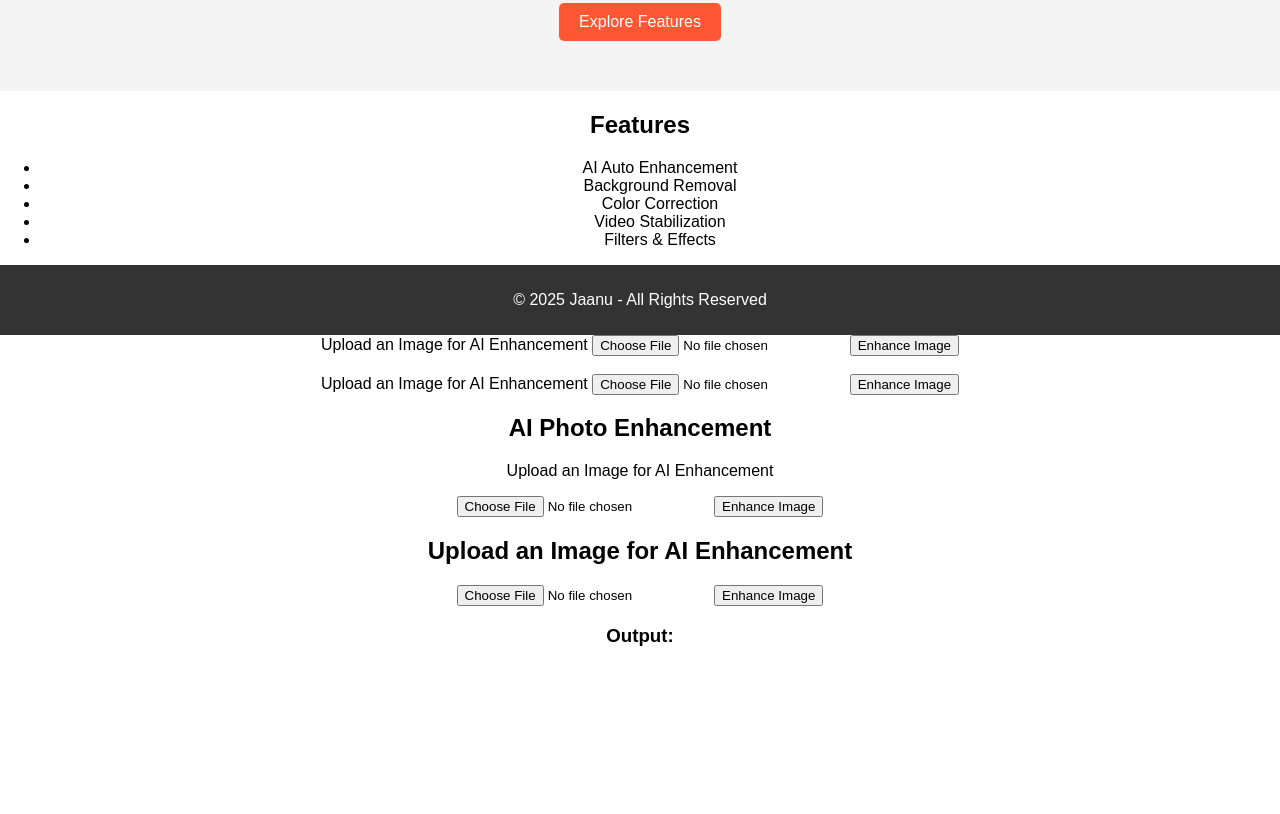
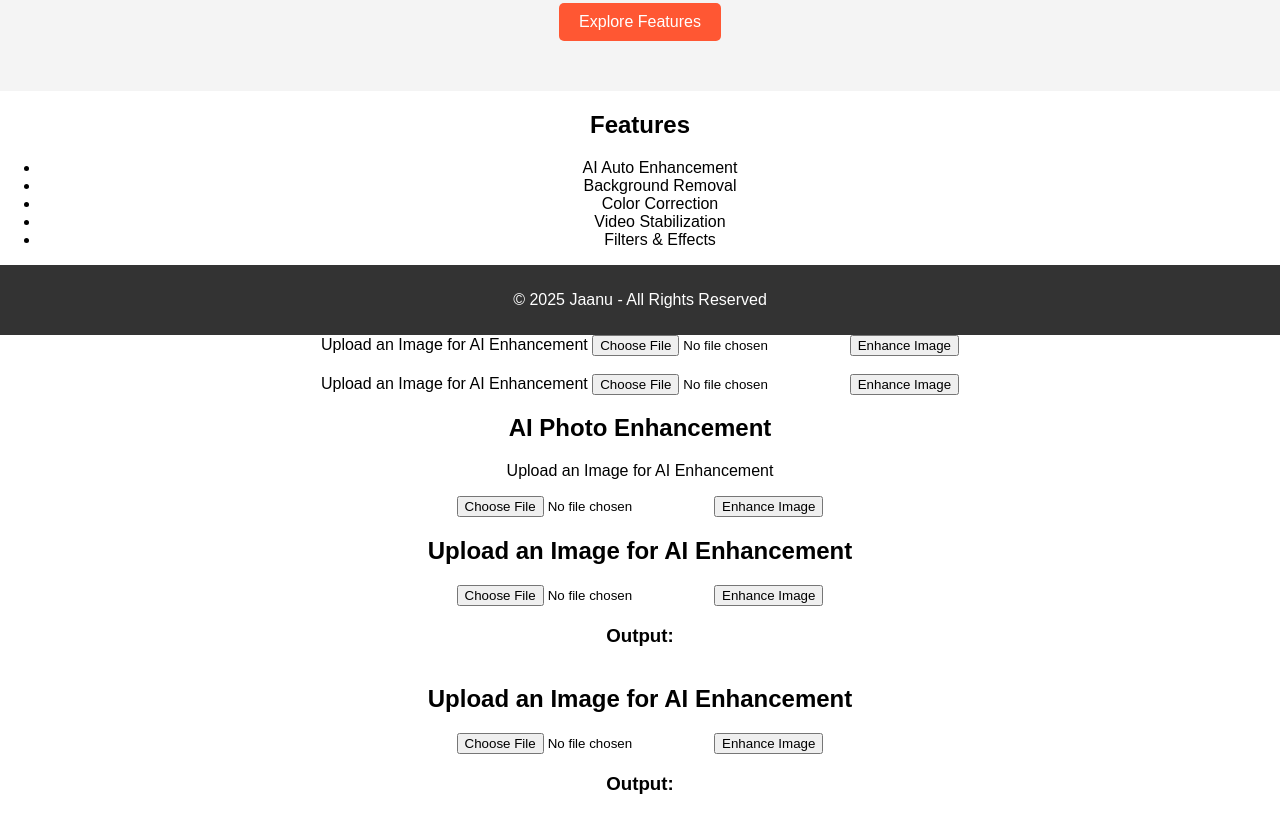
Before and after one commit to surajnama/JaanuWebsite, a plain HTML site: page index.html in a window 1280 px wide. Shown: the part 321-1135 px from the top of the page. Before the commit the page ends 987 px from the top, so only its background shows below. Drawn offline with Linux system fonts and the light colour scheme.

Commit message:
Update index.html

```diff
--- a/index.html
+++ b/index.html
@@ -174,3 +174,47 @@ ii vividh<!DOCTYPE html>
 
 </body>
 </html>
+<!DOCTYPE html>
+<html lang="en">
+<head>
+    <meta charset="UTF-8">
+    <meta name="viewport" content="width=device-width, initial-scale=1.0">
+    <title>AI Image Enhancer</title>
+</head>
+<body>
+
+    <h2>Upload an Image for AI Enhancement</h2>
+    <input type="file" id="imageUpload">
+    <button onclick="enhanceImage()">Enhance Image</button>
+
+    <h3>Output:</h3>
+    <img id="outputImage" style="max-width: 100%;">
+
+    <script>
+        async function enhanceImage() {
+            let fileInput = document.getElementById("imageUpload");
+            let file = fileInput.files[0];
+
+            if (!file) {
+                alert("Please upload an image!");
+                return;
+            }
+
+            let formData = new FormData();
+            formData.append("image", file);
+
+            let response = await fetch("https://api.deepai.org/api/image-editor", {
+                method: "POST",
+                headers: {
+                    "api-key": "YOUR_API_KEY_HERE"
+                },
+                body: formData
+            });
+
+            let result = await response.json();
+            document.getElementById("outputImage").src = result.output_url; // Show enhanced image
+        }
+    </script>
+
+</body>
+</html>
```
